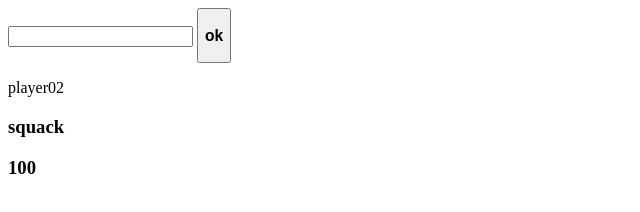
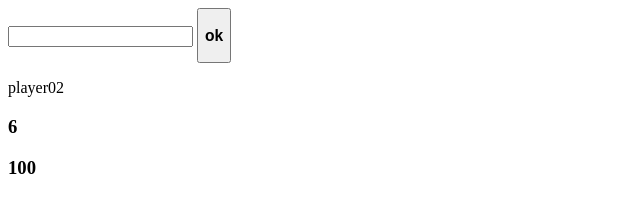
Before and after one commit to Taumich/algorithmTester01, a plain HTML site: page index.html in a window 1280 px wide. Shown: the full height of the page, 0-640 px from the left. Drawn offline with nearby package versions, Linux system fonts and the light colour scheme.

Commit message:
Tested length

```diff
--- a/database.js
+++ b/database.js
@@ -1,4 +1,3 @@
-var wasap = "wasap";
 
 var player =
     {
--- a/index.html
+++ b/index.html
@@ -19,7 +19,7 @@
         <p>{{message.player2.id}}</p>
         <div>
             <div>
-                <h3>{{message.player2.name}}</h3>
+                <h3>{{message.player2.name.length}}</h3>
                 <h3>{{message.player2.score}}</h3>
             </div>
         </div>
```
